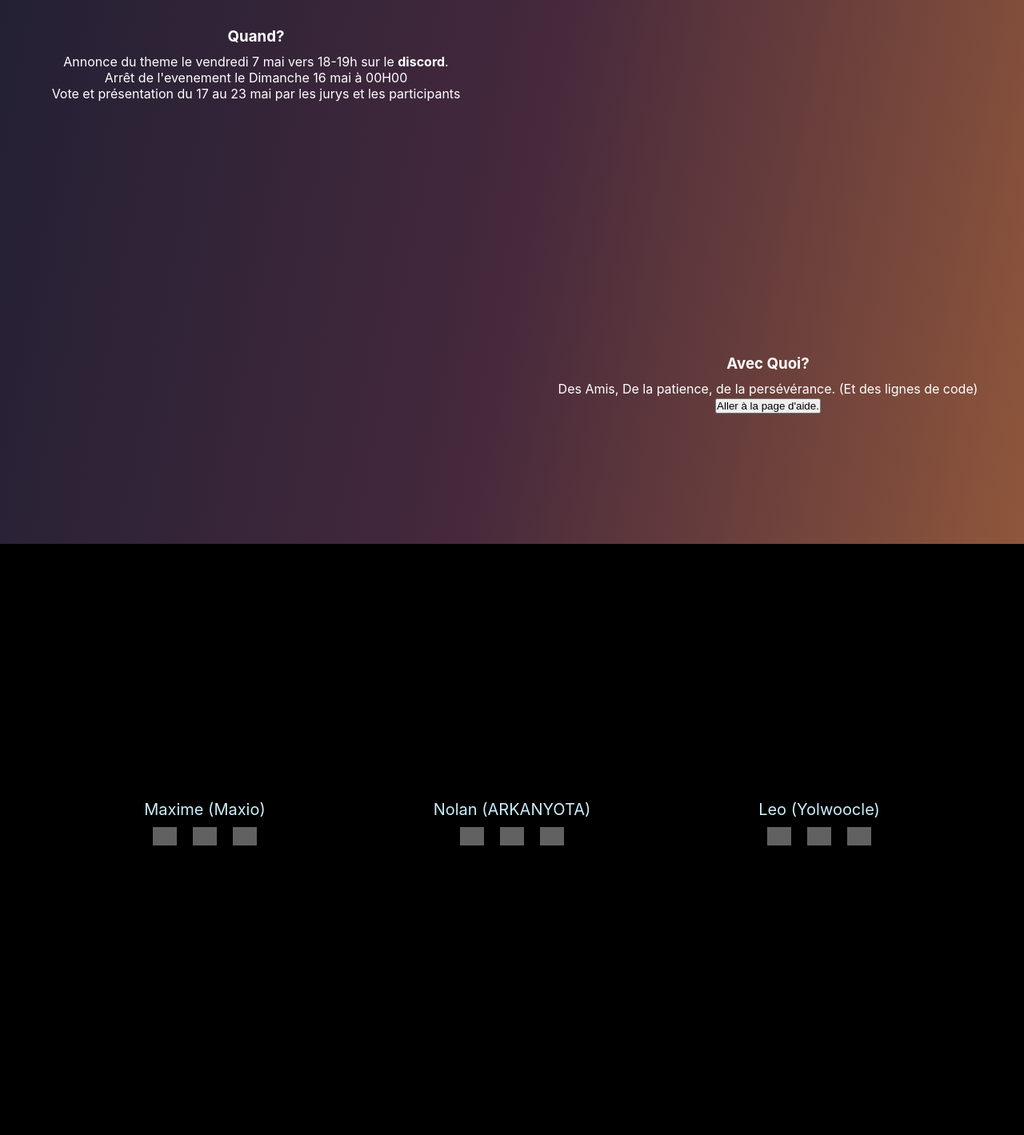
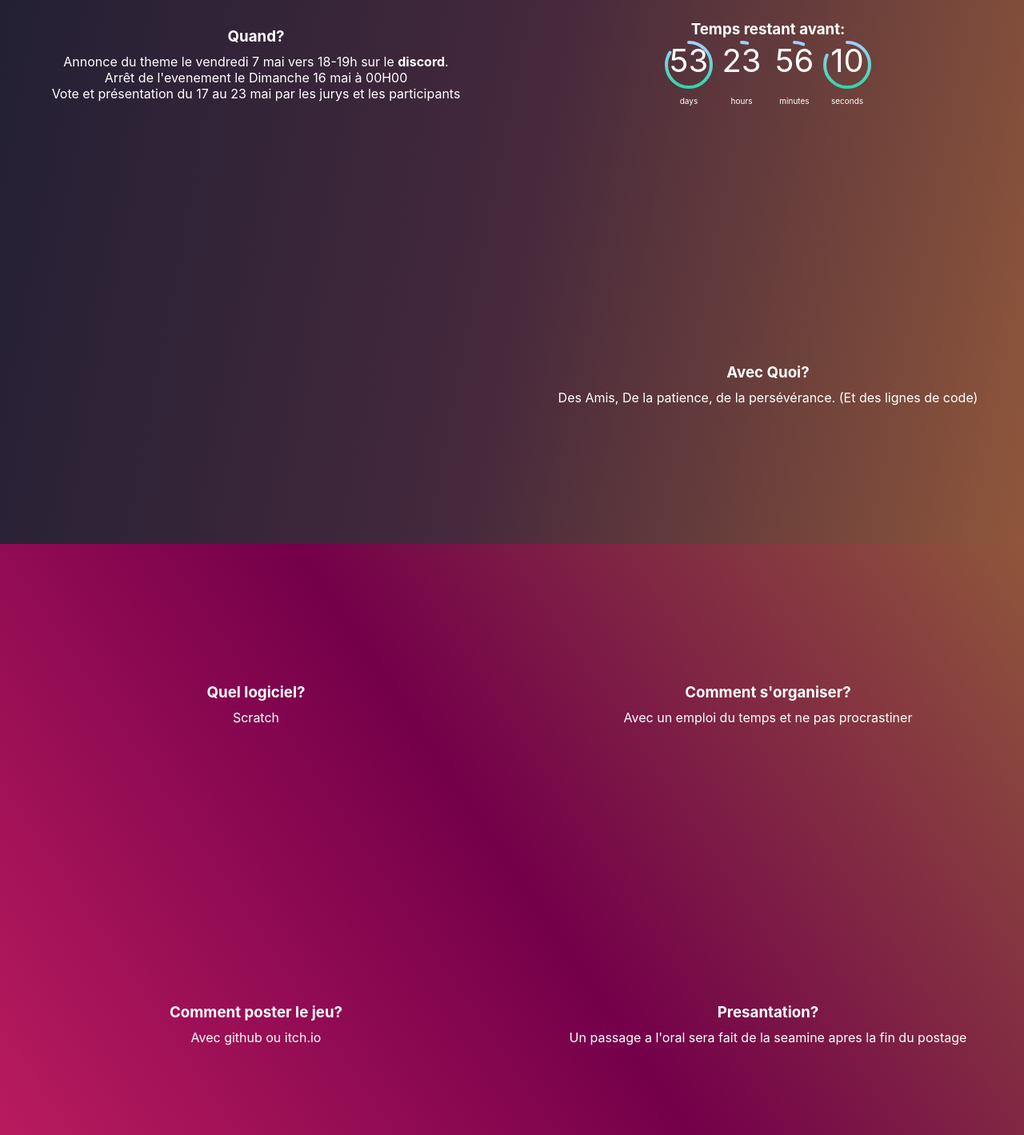
Before and after one commit to MGJIL/MGJIL.github.io, a React (Create React App) app: page / in a window 1280 px wide. Shown: the part 1720-3139 px from the top of the page at 80% size. Built offline with nearby package versions, Linux system fonts and the light colour scheme; grey boxes are pictures that could not be loaded; a web font is replaced by a local one.

Commit message:
Horloge et nouvelle page

```diff
--- a/src/App.css
+++ b/src/App.css
@@ -49,6 +49,7 @@ a{
   height:50%;
   width:50%;
   position: relative;
+  /*border: 1px solid red;*/
 
 }.box:nth-child(2){
   filter: opacity(20);
--- a/src/App.js
+++ b/src/App.js
@@ -3,6 +3,7 @@ import React from "react";
 import Welcome from './components/Welcome/Welcome';
 import Page1 from './components/Page1/Page1';
 import Page2 from './components/Page2/Page2';
+import Page3 from './components/Page3/Page3';
 import Footer from './components/Footer/Footer';
 
 class App extends React.Component {
@@ -21,6 +22,7 @@ class Index extends React.Component{
         <Welcome/>
         <Page1/>
         <Page2/>
+        <Page3/>
         <Footer/>
       </div>
     );
--- a/src/components/Footer/Footer.js
+++ b/src/components/Footer/Footer.js
@@ -6,7 +6,7 @@ export default function Footer() {
         <div className="Footer">
             <div className="Equipededev">
                 <div className="Maxime box-dev">
-                    <p>Maxime (Maxio)</p>
+                    <p>Maxio (Maxime)</p>
                     <div className="SocialBox">
                         <a href="https://github.com/Maxim-Costa" className="fa-github"><img className="fa fa-image" alt="github" src="https://raw.githubusercontent.com/simple-icons/simple-icons/develop/icons/github.svg" /></a>
                         <a href="https://www.youtube.com/channel/UCcwmG21oxy3Q3u7utDU7zpw" className="fa-youtube"><img className="fa fa-image" alt="youtube" src="https://raw.githubusercontent.com/simple-icons/simple-icons/develop/icons/youtube.svg" /></a>
@@ -14,7 +14,7 @@ export default function Footer() {
                     </div>
                 </div>
                 <div className="Nolan box-dev">
-                    <p>Nolan (ARKANYOTA)</p>
+                    <p>ArkanYota (Nolan)</p>
                     <div className="SocialBox">
                         <a href="https://www.github.com/ARKANYOTA" className="fa-github"><img className="fa fa-image" alt="github" src="https://raw.githubusercontent.com/simple-icons/simple-icons/develop/icons/github.svg" /></a>
                         <a href="https://www.youtube.com/channel/UC44p7IFHS8WK7CF3zSv38QA" className="fa-youtube"><img className="fa fa-image" alt="youtube" src="https://raw.githubusercontent.com/simple-icons/simple-icons/develop/icons/youtube.svg" /></a>
@@ -22,7 +22,7 @@ export default function Footer() {
                     </div>
                 </div>
                 <div className="Leo box-dev">
-                    <p>Leo (Yolwoocle)</p>
+                    <p>Yolwoocle (Léo)</p>
                     <div className="SocialBox">
                         <a href="https://www.github.com/Yolwoocle" className="fa-github"><img className="fa fa-image" alt="github" src="https://raw.githubusercontent.com/simple-icons/simple-icons/develop/icons/github.svg" /></a>
                         <a href="https://www.youtube.com/channel/UCnoLGNd0y28wyucydvJalKg" className="fa-youtube"><img className="fa fa-image" alt="youtube" src="https://raw.githubusercontent.com/simple-icons/simple-icons/develop/icons/youtube.svg" /></a>
--- a/src/components/Page2/Page2.css
+++ b/src/components/Page2/Page2.css
@@ -3,24 +3,73 @@
     width: 100%;
     height: 100vh;
     background: linear-gradient(101deg, var(--primary-color) 0%, var(--background-color) 50%, rgba(143,86,59,1) 100%);
-    margin:0 auto;
-
+    margin: auto;
 }
 .Floating{
     position: fixed;
     top:0px;
     left: 0px;
     z-index: 1;
-    width: 100vw;
-    height: 100vh;
+    top:10vw;
+    left: 10vh;
+
 }
 .FloatingBox{
-    width: 100vw;
-    height: 100vh;
+    width: 80vw;
+    height: 80vh;
     background-color: black;
+    overflow: scroll;
 }
 .FloatingBox > .backarrow{
     position: absolute;
     top:0px;
     left: 0px;
 }
+.Boite_Interval{
+/*    border: black solid 1px;*/
+    position: relative;
+    top:25vh;
+    transform: translateY(-50%);
+}
+.Boite_Interval1{
+    /*    border: black solid 1px;*/
+    border-radius: 50%;
+    position: relative;
+    display: inline-block;
+    width: 60px;
+    height: 60px;
+    margin: 3px;
+}
+.Boite_Interval1 > p{
+    font-size: 40px;
+}
+.Boite_Interval1name{
+    /*    border: black solid 1px;*/
+    position: relative;
+    display: inline-block;
+    width: 60px;
+    height: auto;
+    margin: 3px;
+}
+
+.Boite_Interval1name > p{
+    font-size: 10px;
+}
+svg {
+    position: absolute;
+    top: 0;
+    right: 0;
+    margin: auto;
+}
+
+.Boite_Compoment{
+    margin: auto;
+    margin-top: 25vh;
+    transform: translateY(-50%);
+/*    border: solid blue 1px;*/
+    position: relative;
+    justify-content: center;
+    flex-direction: row;
+    display: flex;
+
+}
--- a/src/components/Page2/Page2.js
+++ b/src/components/Page2/Page2.js
@@ -1,27 +1,113 @@
-import React from 'react';
+import React, { useEffect, useState } from "react";
 import './Page2.css'
-class Page2 extends React.Component {
+
+class PInsideTruc extends React.Component{
 	constructor(props) {
 		super(props);
-		this.state = {page: false};
-		this.changeType = this.changeType.bind(this);
+		this.Render_Sur_Combien = this.Render_Sur_Combien.bind(this);
 	}
-	changeType() {
-		this.setState({page: !(this.state.page)})
-		console.log(this.state.page)
-		this.state.page? document.body.style.overflow = "auto": document.body.style.overflow = "hidden"
+	Render_Sur_Combien(){
+		switch (this.props.interval) {
+			case "days":
+				return 365
+			case "hours":
+				return 24
+			case "minutes":
+				return 60
+			case "seconds":
+				return 60
+			default:
+				return 100
 		}
-	render(){
-		if(this.state.page){
-			return(
-				<div className="Floating">
-					<div className="FloatingBox">
-						<p onClick={this.changeType} class="backarrow">backarrow here</p>
-						<p>Hello</p>
+	}
+	render() {
+		return (
+			<React.Fragment>
+				{(this.props.timeLeft[this.props.interval].toString().length===1 ? "0":"")+this.props.timeLeft[this.props.interval]}
+
+				<svg width="60" height="60" viewBox="0 0 60 60">
+					<linearGradient id="linear" x1="0%" y1="0%" x2="100%" y2="0%">
+						<stop offset="0%"   stopColor="#2ed8a7"/>
+						<stop offset="100%" stopColor="#a6ceff"/>
+					</linearGradient>
+					<circle transform="rotate(-90) translate(-60)" strokeLinecap="round"  cx="30" cy="30" r="28"
+						stroke="url(#linear)" strokeWidth="4" fill="none" strokeDasharray="173"
+						strokeDashoffset={this.props.timeLeft[this.props.interval]/this.Render_Sur_Combien()*173} strokemitterlimit="0"/>
+				</svg>
+			</React.Fragment>
+		)
+	}
+}
+
+function Countdown() {
+	// https://github.com/do-community/react-hooks-timer/tree/859cb4439bf61bcf56a61238bd3b26518cc9f03c
+	const calculateTimeLeft = () => {
+		const difference = +new Date(2021, 4, 7, 20,0,0) - +new Date();
+		let timeLeft = {};
+
+		if (difference > 0) {
+			timeLeft = {
+				days: Math.floor(difference / (1000 * 60 * 60 * 24)),
+				hours: Math.floor((difference / (1000 * 60 * 60)) % 24),
+				minutes: Math.floor((difference / 1000 / 60) % 60),
+				seconds: Math.floor((difference / 1000) % 60),
+			};
+		}
+		return timeLeft;
+	};
+
+	const [timeLeft, setTimeLeft] = useState(calculateTimeLeft());
+
+	useEffect(() => {
+		setTimeout(() => {
+			setTimeLeft(calculateTimeLeft());
+		}, 1000);
+	});
+
+	const timerComponents = [];
+	const nameComponents = [];
+
+	Object.keys(timeLeft).forEach((interval) => {
+		if (!timeLeft[interval]) {
+			return;
+		}
+
+		timerComponents.push(
+			<span key={interval+"span"}>
+					<div key={interval} className="Boite_Interval1">
+						<p key={interval+"p"}>
+							<PInsideTruc timeLeft={timeLeft} interval={interval}/>
+						</p>
 					</div>
+			</span>
+		);
+	});
+	Object.keys(timeLeft).forEach((interval) => {
+		if (!timeLeft[interval]) {
+			return;
+		}
+
+		nameComponents.push(
+			<span key={interval+"spanname"}>
+					<div key={interval+"name"} className="Boite_Interval1name">
+						<p>{interval}</p>
+					</div>
+			</span>
+		);
+	});
+	return (
+		<div>
+			{timerComponents.length ?
+				<div className="Boite_Interval"><h3>Temps restant avant:</h3>{timerComponents}<p>{nameComponents}</p></div>
+				:<span>Time's up!</span>
+			}
 		</div>
 	);
-		}else{
+}
+
+
+class Page2 extends React.Component {
+	render(){
 		return (
 			<div className="Page2">
 				<div className='box'>
@@ -33,6 +119,7 @@ class Page2 extends React.Component {
 					</div>
 				</div>
 				<div className='box'>
+					<Countdown/>
 				</div>
 				<div className='box'>
 				</div>
@@ -40,15 +127,12 @@ class Page2 extends React.Component {
 					<div className='box-text'>
 						<h3>Avec Quoi?</h3>
 						<p>Des Amis, De la patience, de la persévérance. (Et des lignes de code)</p>
-							<strong className="GoToPageHelp">
-								<button onClick={this.changeType}>Aller à la page d'aide.</button>
-							</strong>
 					</div>
 
 				</div>
 			</div>
 		);
 	}
-	}
+
 }
 export default Page2;
--- /dev/null
+++ b/src/components/Page3/Page3.css
@@ -0,0 +1,8 @@
+.Page3{
+    color: white;
+    width: 100%;
+    height: 100vh;
+    background: linear-gradient(56deg, var(--freshjam-color) 0%, var(--notfreshjam-color) 50%, var(--wood-color) 100%);
+    margin:0 auto;
+
+}
--- /dev/null
+++ b/src/components/Page3/Page3.js
@@ -0,0 +1,33 @@
+import React from 'react';
+import './Page3.css'
+
+export default function Page3() {
+	return (
+		<div className="Page3">
+			<div className='box'>
+				<div className='box-text'>
+					<h3>Quel logiciel?</h3>
+					<p>Scratch</p>
+				</div>
+			</div>
+			<div className='box'>
+				<div className='box-text'>
+					<h3>Comment s'organiser?</h3>
+					<p>Avec un emploi du temps et ne pas procrastiner</p>
+				</div>
+			</div>
+			<div className='box'>
+				<div className='box-text'>
+					<h3>Comment poster le jeu?</h3>
+					<p>Avec github ou itch.io</p>
+				</div>
+			</div>
+			<div className='box'>
+				<div className='box-text'>
+					<h3>Presantation?</h3>
+					<p>Un passage a l'oral sera fait de la seamine apres la fin du postage</p>
+				</div>
+			</div>
+		</div>
+	);
+}
```
Also changed, not shown: 1 other file (tests, documents, lock files or other folders). Lines whose indentation alone changed are shown as unchanged.
